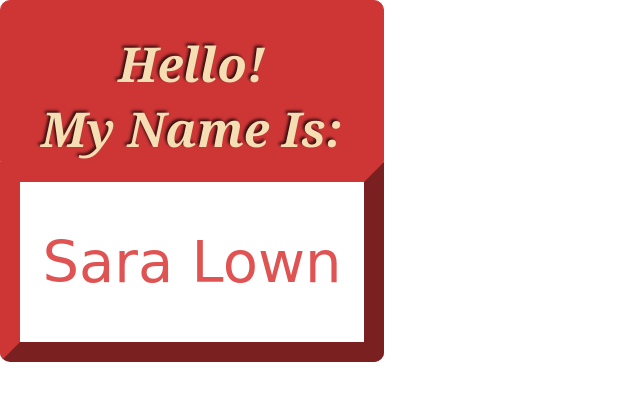
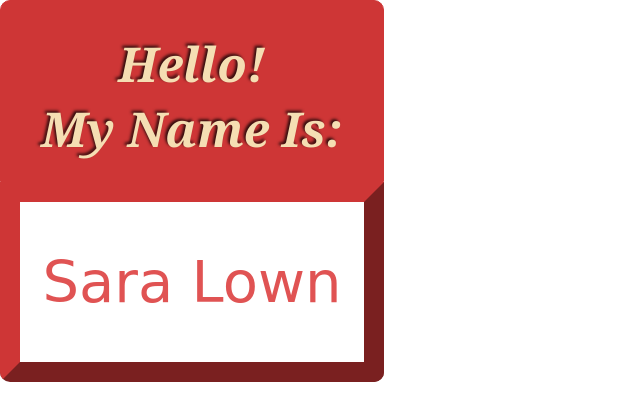
Before and after one commit to slown137/lab-02a-name-tag, a plain HTML site: page index.html in a window 1280 px wide. Shown: the whole page, without its empty margins (0-640 px from the left). Drawn offline with Linux system fonts and the light colour scheme; a web font is replaced by a local one.

Commit message:
add header padding

```diff
--- a/style.css
+++ b/style.css
@@ -63,4 +63,6 @@ header {
     border-top-left-radius: 10px;
     width: 30%;
     margin: 0;
+    height: auto;
+    padding-bottom: 20px;
 }
```
